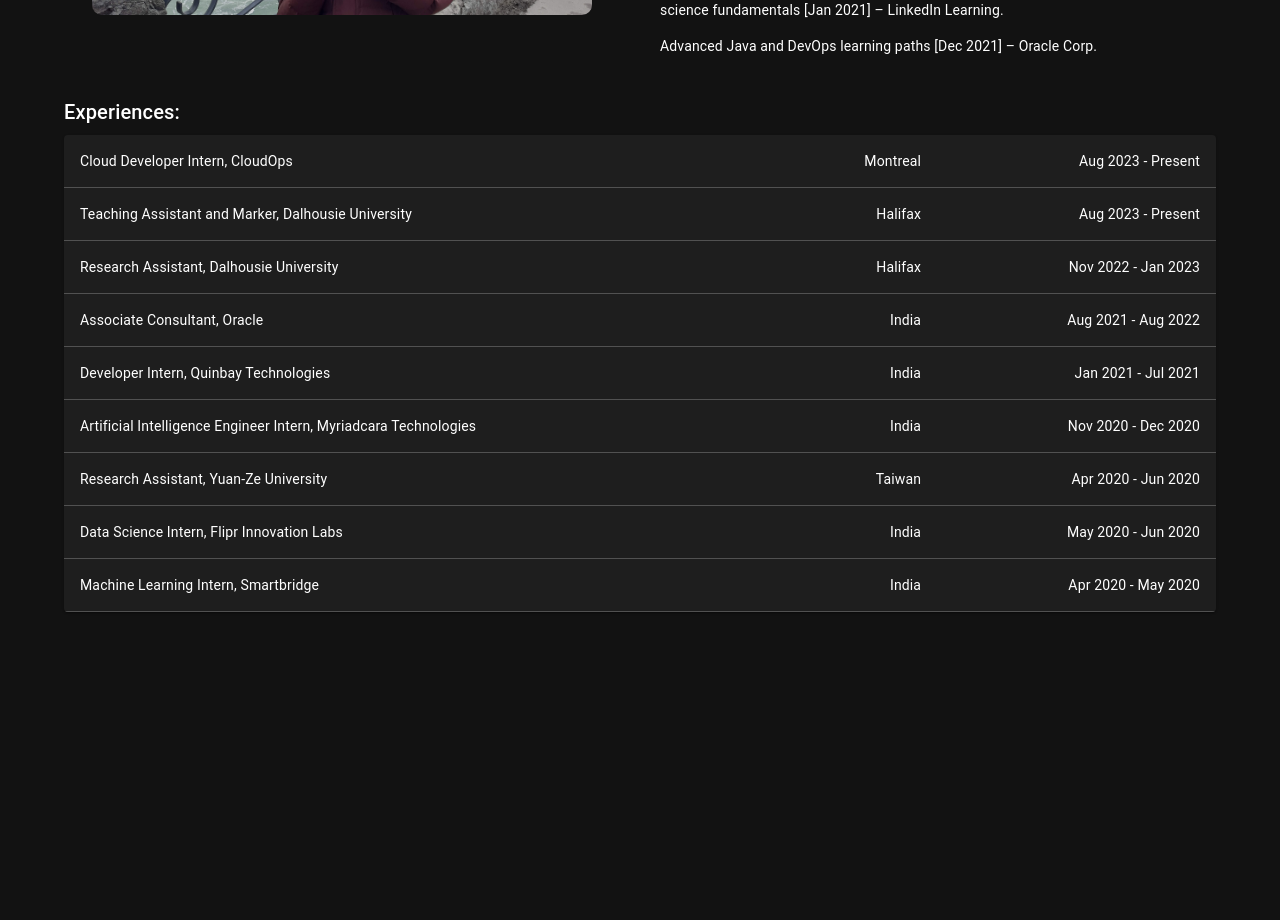
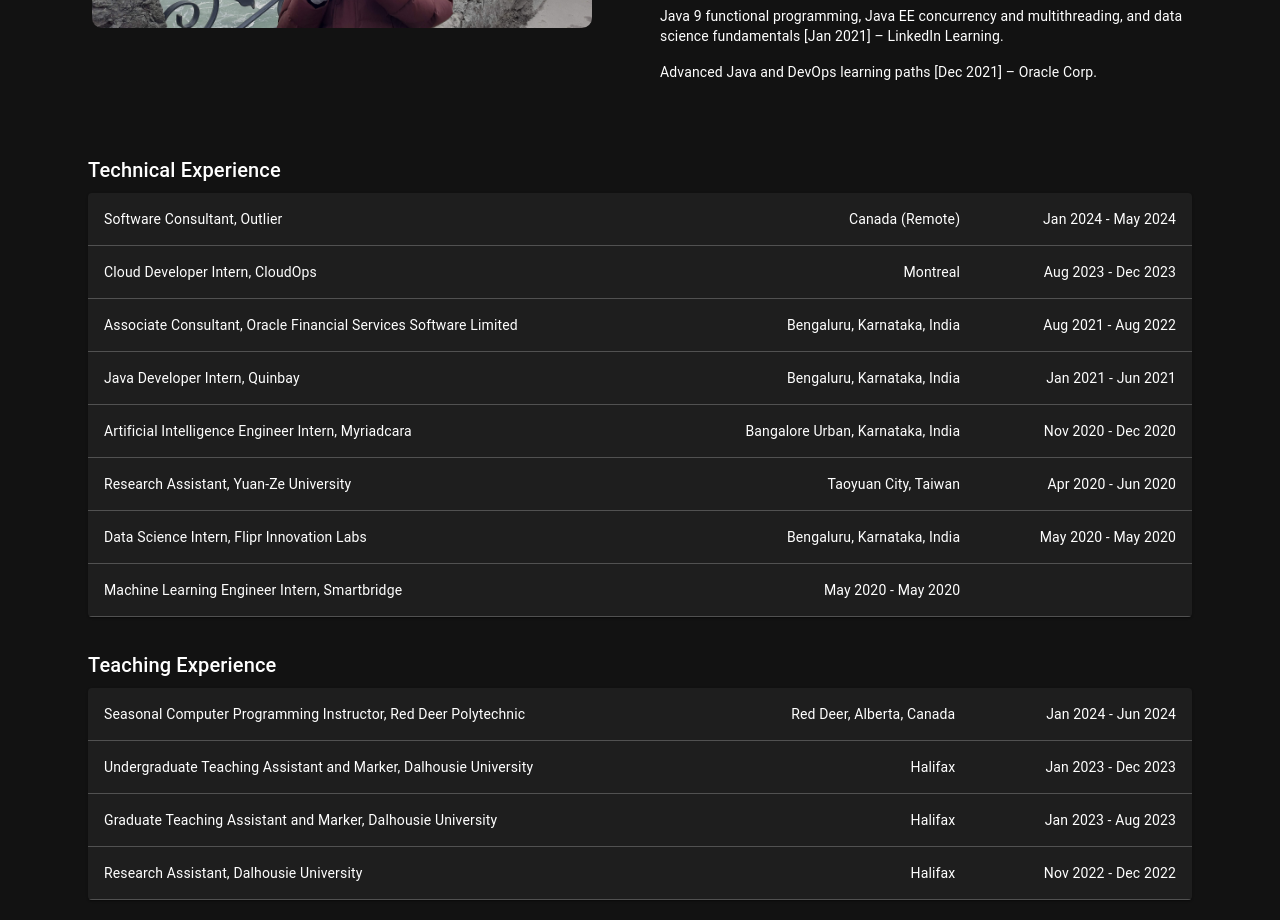
Before and after one commit to AnirudhHosur/portfolio-website, a React (Create React App) app: page /about in a window 1280 px wide. Shown: the part 440-1360 px from the top of the page. Before the commit the page ends 1084 px from the top, so only its background shows below. Built offline with nearby package versions, Linux system fonts and the light colour scheme.

Commit message:
Updated and extracted experiences

```diff
--- a/src/components/About.js
+++ b/src/components/About.js
@@ -1,7 +1,21 @@
-import { Container, Grid, Typography, Box, TableContainer, Table, TableBody, TableRow, TableCell, Paper } from "@mui/material";
+import CloseIcon from '@mui/icons-material/Close';
+import { Box, Button, Container, Dialog, DialogContent, DialogTitle, Grid, IconButton, Typography } from "@mui/material";
+import { useState } from 'react';
 import AboutImage from '../assets/latest.jpg';
+import Experiences from "./Experience";
 
 function About() {
+
+    const [open, setOpen] = useState(false);
+
+    const handleClickOpen = () => {
+        setOpen(true);
+    };
+
+    const handleClose = () => {
+        setOpen(false);
+    };
+
     return (
         <Container maxWidth="lg" style={{ paddingTop: '2rem', paddingBottom: '2rem' }}>
             <Grid container spacing={5} alignItems="center" justifyContent="center">
@@ -22,15 +36,57 @@
                         Master's in Applied Computer Science, Dalhousie University
                     </Typography>
                     <Typography variant="body1" paragraph>
-                        I have over 3 years of industry experience in developing applications using Spring boot for the backend and MERN stack for the frontend.
+                        Experienced Software Engineer with 1.5+ years in full-stack development. Proficient in Java,
+                        SQL, Python, and JavaScript, with expertise in scalable applications and secure APIs. Certified
+                        in AWS and GCP for robust cloud solutions.
                     </Typography>
 
-                    <Typography variant="h6" gutterBottom>
-                        Programming Languages and Tools
-                    </Typography>
-                    <Typography variant="body2" paragraph>
-                        Java, Python, C/C++, JavaScript/TypeScript, and more...
-                    </Typography>
+                    <Box display="flex" justifyContent="center" mb={2}>
+                        <Button variant="contained" color="primary" onClick={handleClickOpen}>
+                            Programming Languages and Tools
+                        </Button>
+                    </Box>
+
+                    <Dialog open={open} onClose={handleClose} fullWidth maxWidth="md">
+                        <DialogTitle>
+                            TECHNICAL SKILLS & CERTIFICATIONS
+                            <IconButton
+                                aria-label="close"
+                                onClick={handleClose}
+                                sx={{
+                                    position: 'absolute',
+                                    right: 8,
+                                    top: 8,
+                                    color: (theme) => theme.palette.grey[500],
+                                }}
+                            >
+                                <CloseIcon />
+                            </IconButton>
+                        </DialogTitle>
+                        <DialogContent dividers>
+                            <Typography variant="body1" paragraph>
+                                <strong>Programming Language:</strong> Java, Python, JavaScript/TypeScript, Node.js, HTML5, CSS, Kotlin, C#, C/C++, Linux commands
+                            </Typography>
+                            <Typography variant="body1" paragraph>
+                                <strong>Backend frameworks:</strong> Spring boot, Junit, Mockito & Groovy, Django, FastAPI, Flask & Selenium, Express.js, Jest, RESTful APIs
+                            </Typography>
+                            <Typography variant="body1" paragraph>
+                                <strong>Frontend frameworks:</strong> React, Angular, Vue.js, Android Studio, React-Native, Grafana & MaterialUI
+                            </Typography>
+                            <Typography variant="body1" paragraph>
+                                <strong>Database & ETL tools:</strong> PostgreSQL, OracleDB, MongoDB, Redis (caching), GCP: Hadoop, Dataflow (map/reduce)
+                            </Typography>
+                            <Typography variant="body1" paragraph>
+                                <strong>Cloud Computing:</strong> AWS: S3, EC2, DynamoDb, Lambda, SNS/SQS, CloudFormation. GCP: Cloud Run/build & Artifact Registry
+                            </Typography>
+                            <Typography variant="body1" paragraph>
+                                <strong>Relevant Skills:</strong> Docker, Terraform, Kubernetes, Jenkins, CI/CD, Git, Infrastructure-as-a-code, Kafka, Microservices
+                            </Typography>
+                            <Typography variant="body1" paragraph>
+                                <strong>Machine Learning:</strong> LLMs, Deep learning, ML Models, data cleaning and pre-processing, Data Science, NLP
+                            </Typography>
+                        </DialogContent>
+                    </Dialog>
 
                     <Typography variant="h6" gutterBottom>
                         My Certifications
@@ -47,60 +103,7 @@
                 </Grid>
                 {/* Experiences Section */}
                 <Grid item xs={12}>
-                    <Typography variant="h6" gutterBottom>
-                        Experiences:
-                    </Typography>
-                    <TableContainer component={Paper}>
-                        <Table>
-                            <TableBody>
-                                <TableRow>
-                                    <TableCell>Cloud Developer Intern, CloudOps</TableCell>
-                                    <TableCell align="right">Montreal</TableCell>
-                                    <TableCell align="right">Aug 2023 - Present</TableCell>
-                                </TableRow>
-                                <TableRow>
-                                    <TableCell>Teaching Assistant and Marker, Dalhousie University</TableCell>
-                                    <TableCell align="right">Halifax</TableCell>
-                                    <TableCell align="right">Aug 2023 - Present</TableCell>
-                                </TableRow>
-                                <TableRow>
-                                    <TableCell>Research Assistant, Dalhousie University</TableCell>
-                                    <TableCell align="right">Halifax</TableCell>
-                                    <TableCell align="right">Nov 2022 - Jan 2023</TableCell>
-                                </TableRow>
-                                <TableRow>
-                                    <TableCell>Associate Consultant, Oracle</TableCell>
-                                    <TableCell align="right">India</TableCell>
-                                    <TableCell align="right">Aug 2021 - Aug 2022</TableCell>
-                                </TableRow>
-                                <TableRow>
-                                    <TableCell>Developer Intern, Quinbay Technologies</TableCell>
-                                    <TableCell align="right">India</TableCell>
-                                    <TableCell align="right">Jan 2021 - Jul 2021</TableCell>
-                                </TableRow>
-                                <TableRow>
-                                    <TableCell>Artificial Intelligence Engineer Intern, Myriadcara Technologies</TableCell>
-                                    <TableCell align="right">India</TableCell>
-                                    <TableCell align="right">Nov 2020 - Dec 2020</TableCell>
-                                </TableRow>
-                                <TableRow>
-                                    <TableCell>Research Assistant, Yuan-Ze University</TableCell>
-                                    <TableCell align="right">Taiwan</TableCell>
-                                    <TableCell align="right">Apr 2020 - Jun 2020</TableCell>
-                                </TableRow>
-                                <TableRow>
-                                    <TableCell>Data Science Intern, Flipr Innovation Labs</TableCell>
-                                    <TableCell align="right">India</TableCell>
-                                    <TableCell align="right">May 2020 - Jun 2020</TableCell>
-                                </TableRow>
-                                <TableRow>
-                                    <TableCell>Machine Learning Intern, Smartbridge</TableCell>
-                                    <TableCell align="right">India</TableCell>
-                                    <TableCell align="right">Apr 2020 - May 2020</TableCell>
-                                </TableRow>
-                            </TableBody>
-                        </Table>
-                    </TableContainer>
+                    <Experiences />
                 </Grid>
             </Grid>
         </Container>
--- /dev/null
+++ b/src/components/Experience.js
@@ -0,0 +1,109 @@
+import { Container, Typography, TableContainer, Table, TableBody, TableRow, TableCell, Paper } from "@mui/material";
+
+const experiences = {
+    technical: [
+        {
+            title: "Software Consultant, Outlier",
+            location: "Canada (Remote)",
+            period: "Jan 2024 - May 2024"
+        },
+        {
+            title: "Cloud Developer Intern, CloudOps",
+            location: "Montreal",
+            period: "Aug 2023 - Dec 2023"
+        },
+        {
+            title: "Associate Consultant, Oracle Financial Services Software Limited",
+            location: "Bengaluru, Karnataka, India",
+            period: "Aug 2021 - Aug 2022"
+        },
+        {
+            title: "Java Developer Intern, Quinbay",
+            location: "Bengaluru, Karnataka, India",
+            period: "Jan 2021 - Jun 2021"
+        },
+        {
+            title: "Artificial Intelligence Engineer Intern, Myriadcara",
+            location: "Bangalore Urban, Karnataka, India",
+            period: "Nov 2020 - Dec 2020"
+        },
+        {
+            title: "Research Assistant, Yuan-Ze University",
+            location: "Taoyuan City, Taiwan",
+            period: "Apr 2020 - Jun 2020"
+        },
+        {
+            title: "Data Science Intern, Flipr Innovation Labs",
+            location: "Bengaluru, Karnataka, India",
+            period: "May 2020 - May 2020"
+        },
+        {
+            title: "Machine Learning Engineer Intern, Smartbridge",
+            location: "May 2020 - May 2020"
+        }
+    ],
+    teaching: [
+        {
+            title: "Seasonal Computer Programming Instructor, Red Deer Polytechnic",
+            location: "Red Deer, Alberta, Canada",
+            period: "Jan 2024 - Jun 2024"
+        },
+        {
+            title: "Undergraduate Teaching Assistant and Marker, Dalhousie University",
+            location: "Halifax",
+            period: "Jan 2023 - Dec 2023"
+        },
+        {
+            title: "Graduate Teaching Assistant and Marker, Dalhousie University",
+            location: "Halifax",
+            period: "Jan 2023 - Aug 2023"
+        },
+        {
+            title: "Research Assistant, Dalhousie University",
+            location: "Halifax",
+            period: "Nov 2022 - Dec 2022"
+        }
+    ]
+};
+
+function Experience() {
+    return (
+        <Container maxWidth="lg" style={{ paddingTop: '2rem', paddingBottom: '2rem' }}>
+            <Typography variant="h6" gutterBottom>
+                Technical Experience
+            </Typography>
+            <TableContainer component={Paper}>
+                <Table>
+                    <TableBody>
+                        {experiences.technical.map((exp, index) => (
+                            <TableRow key={index}>
+                                <TableCell>{exp.title}</TableCell>
+                                <TableCell align="right">{exp.location}</TableCell>
+                                <TableCell align="right">{exp.period}</TableCell>
+                            </TableRow>
+                        ))}
+                    </TableBody>
+                </Table>
+            </TableContainer>
+
+            <Typography variant="h6" gutterBottom style={{ marginTop: '2rem' }}>
+                Teaching Experience
+            </Typography>
+            <TableContainer component={Paper}>
+                <Table>
+                    <TableBody>
+                        {experiences.teaching.map((exp, index) => (
+                            <TableRow key={index}>
+                                <TableCell>{exp.title}</TableCell>
+                                <TableCell align="right">{exp.location}</TableCell>
+                                <TableCell align="right">{exp.period}</TableCell>
+                            </TableRow>
+                        ))}
+                    </TableBody>
+                </Table>
+            </TableContainer>
+        </Container>
+    );
+}
+
+export default Experience;
```
